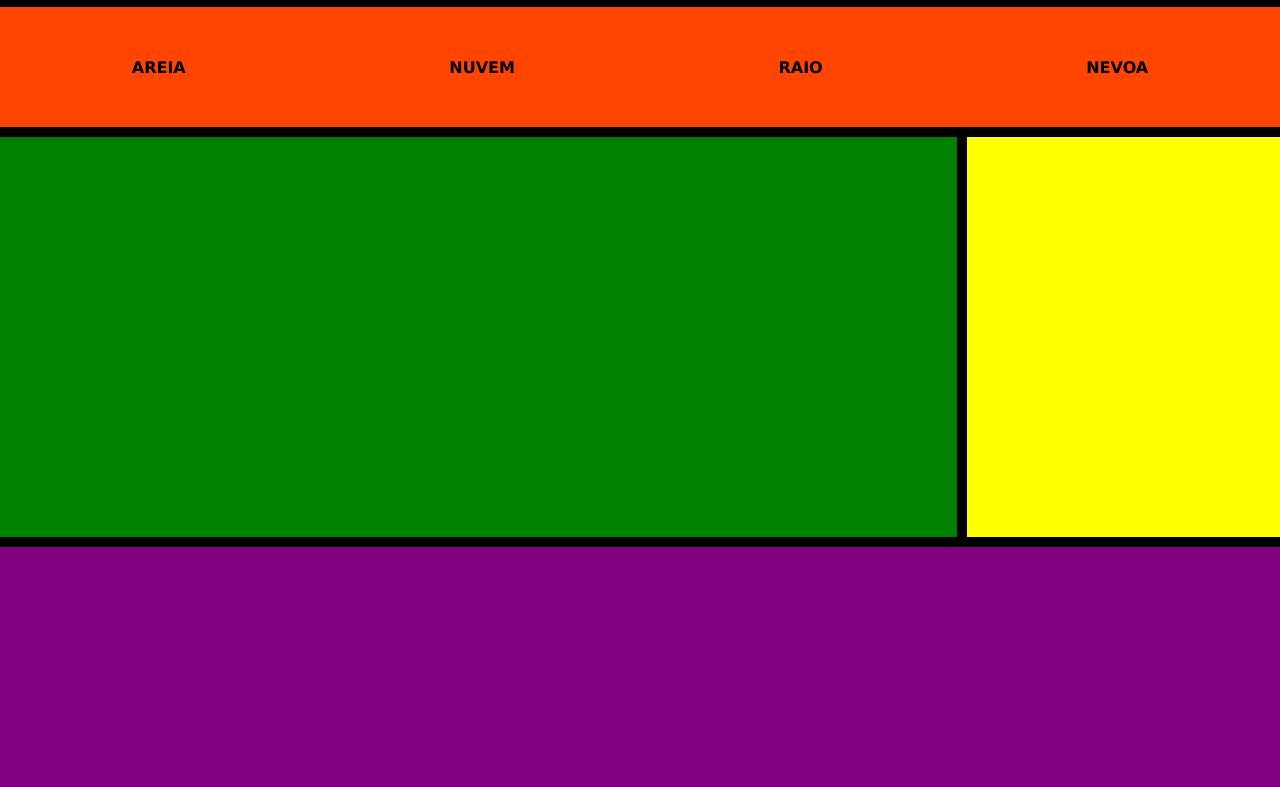
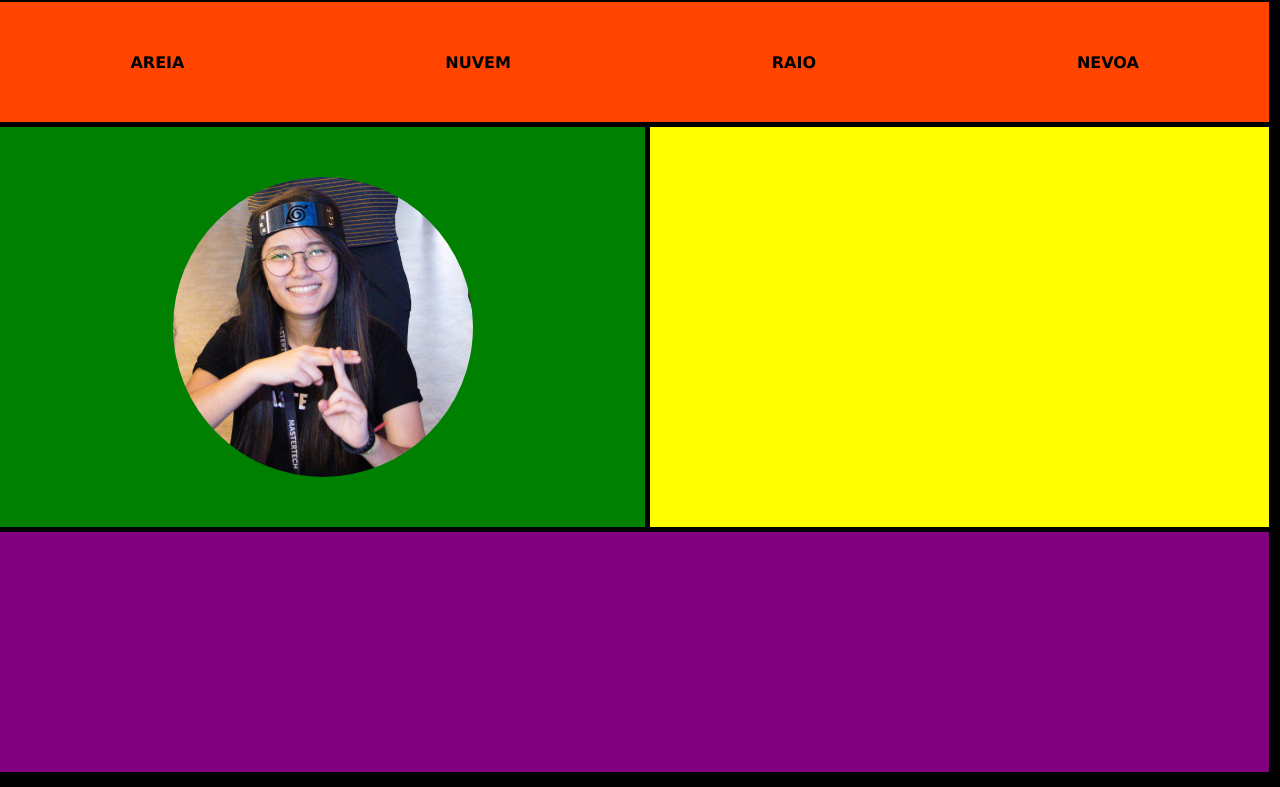
Before and after one commit to AmandaMelao/103-grid, a plain HTML site: page index.html in a window 1280 px wide. Shown: the part 163-950 px from the top of the page. Drawn offline with Linux system fonts and the light colour scheme.

Commit message:
Colocar a foto da Aninha na section e ajustar tamanho das colunas

```diff
--- a/index.html
+++ b/index.html
@@ -22,6 +22,7 @@
     </nav>
 
     <section>
+            <img src="imagem/AnaN.jpeg" alt="Foto da Ana">
     </section>
 
     <aside></aside>
--- a/style.css
+++ b/style.css
@@ -3,10 +3,11 @@ body{
     display: grid;
     grid-template-areas: 'header header header header'
                          'nav nav nav nav'
-                         'section section section aside'
+                         'section section aside aside'
                          'footer footer footer footer';
     grid-template-rows: 20vh 15vh 50vh 30vh;
-    grid-gap: 10px;
+    grid-template-columns: 25% 25% 24% 24%;
+    grid-gap: 5px;
     background-color: black;
 }
 
@@ -48,11 +49,20 @@ nav a{
 
 nav a:hover{
     color:white;
+    cursor: pointer;
 }
 
 section{
+    align-items: center;
+    background-color: green;
+    display: flex;
     grid-area: section;
-    background-color: green;
+    justify-content: center;
+}
+
+section img{
+    border-radius: 100%;
+    width: 300px;
 }
 
 aside{
```
Also changed, not shown: imagem/AnaN.jpeg (added).
